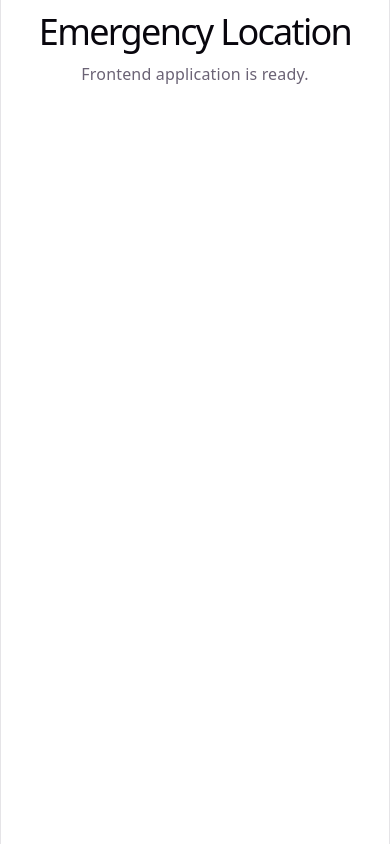
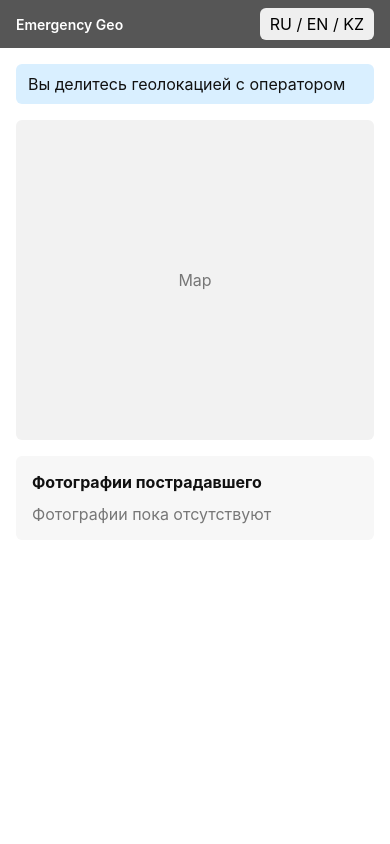
Before and after one commit to smileBlueRose/emergency-location, a React (Vite) app in the folder frontend/: page / in a window 390 px wide. Built offline with nearby package versions, Linux system fonts and the light colour scheme.

Commit message:
implement responsive UI foundation

```diff
--- /dev/null
+++ b/frontend/src/components/layout/Header.tsx
@@ -0,0 +1,11 @@
+import { LanguageSwitcher } from '../ui/LanguageSwitcher';
+
+export function Header() {
+  return (
+    <header className="app-header">
+      <div className="app-header__brand">Emergency Geo</div>
+
+      <LanguageSwitcher />
+    </header>
+  );
+}
--- /dev/null
+++ b/frontend/src/components/map/MapPanel.tsx
@@ -0,0 +1,9 @@
+export function MapPanel() {
+  return (
+    <section className="map-panel" aria-label="Map">
+      <div className="map-panel__placeholder">
+        Map
+      </div>
+    </section>
+  );
+}
--- /dev/null
+++ b/frontend/src/components/photos/PhotoPanel.tsx
@@ -0,0 +1,13 @@
+export function PhotoPanel() {
+  return (
+    <section className="photo-panel">
+      <h2 className="photo-panel__title">
+        Фотографии пострадавшего
+      </h2>
+
+      <div className="photo-panel__content">
+        Фотографии пока отсутствуют
+      </div>
+    </section>
+  );
+}
--- /dev/null
+++ b/frontend/src/components/ui/LanguageSwitcher.tsx
@@ -0,0 +1,7 @@
+export function LanguageSwitcher() {
+  return (
+    <button type="button" className="language-switcher">
+      RU / EN / KZ
+    </button>
+  );
+}
--- a/frontend/src/index.css
+++ b/frontend/src/index.css
@@ -1,111 +1,125 @@
 :root {
-  --text: #6b6375;
-  --text-h: #08060d;
-  --bg: #fff;
-  --border: #e5e4e7;
-  --code-bg: #f4f3ec;
-  --accent: #aa3bff;
-  --accent-bg: rgba(170, 59, 255, 0.1);
-  --accent-border: rgba(170, 59, 255, 0.5);
-  --social-bg: rgba(244, 243, 236, 0.5);
-  --shadow:
-    rgba(0, 0, 0, 0.1) 0 10px 15px -3px, rgba(0, 0, 0, 0.05) 0 4px 6px -2px;
-
-  --sans: system-ui, 'Segoe UI', Roboto, sans-serif;
-  --heading: system-ui, 'Segoe UI', Roboto, sans-serif;
-  --mono: ui-monospace, Consolas, monospace;
-
-  font: 18px/145% var(--sans);
-  letter-spacing: 0.18px;
-  color-scheme: light dark;
-  color: var(--text);
-  background: var(--bg);
+  font-family: Inter, system-ui, sans-serif;
+  color: #111;
+  background: #fff;
   font-synthesis: none;
   text-rendering: optimizeLegibility;
-  -webkit-font-smoothing: antialiased;
-  -moz-osx-font-smoothing: grayscale;
-
-  @media (max-width: 1024px) {
-    font-size: 16px;
-  }
 }
 
-@media (prefers-color-scheme: dark) {
-  :root {
-    --text: #9ca3af;
-    --text-h: #f3f4f6;
-    --bg: #16171d;
-    --border: #2e303a;
-    --code-bg: #1f2028;
-    --accent: #c084fc;
-    --accent-bg: rgba(192, 132, 252, 0.15);
-    --accent-border: rgba(192, 132, 252, 0.5);
-    --social-bg: rgba(47, 48, 58, 0.5);
-    --shadow:
-      rgba(0, 0, 0, 0.4) 0 10px 15px -3px, rgba(0, 0, 0, 0.25) 0 4px 6px -2px;
-  }
-
-  #social .button-icon {
-    filter: invert(1) brightness(2);
-  }
-}
-
-#root {
-  width: 1126px;
-  max-width: 100%;
-  margin: 0 auto;
-  text-align: center;
-  border-inline: 1px solid var(--border);
-  min-height: 100svh;
-  display: flex;
-  flex-direction: column;
+* {
   box-sizing: border-box;
 }
 
-body {
+html,
+body,
+#root {
+  min-height: 100%;
   margin: 0;
 }
 
-h1,
-h2 {
-  font-family: var(--heading);
-  font-weight: 500;
-  color: var(--text-h);
+body {
+  min-width: 320px;
 }
 
-h1 {
-  font-size: 56px;
-  letter-spacing: -1.68px;
-  margin: 32px 0;
-  @media (max-width: 1024px) {
-    font-size: 36px;
-    margin: 20px 0;
+button,
+input {
+  font: inherit;
+}
+
+.page {
+  min-height: 100vh;
+  display: flex;
+  flex-direction: column;
+}
+
+.app-header {
+  min-height: 48px;
+  display: flex;
+  align-items: center;
+  justify-content: space-between;
+  padding: 0 16px;
+  background: #565656;
+  color: #fff;
+}
+
+.app-header__brand {
+  font-size: 14px;
+  font-weight: 600;
+}
+
+.language-switcher {
+  border: 0;
+  border-radius: 6px;
+  padding: 6px 10px;
+  cursor: pointer;
+}
+
+.user-page,
+.operator-page {
+  flex: 1;
+  padding: 16px;
+}
+
+.user-page {
+  display: flex;
+  flex-direction: column;
+  gap: 16px;
+}
+
+.user-page__status {
+  padding: 10px 12px;
+  border-radius: 6px;
+  background: #d9efff;
+}
+
+.map-panel {
+  width: 100%;
+  min-height: 320px;
+  border-radius: 6px;
+  overflow: hidden;
+  background: #f2f2f2;
+}
+
+.map-panel__placeholder {
+  min-height: inherit;
+  display: grid;
+  place-items: center;
+  color: #777;
+}
+
+.photo-panel {
+  padding: 16px;
+  border-radius: 6px;
+  background: #f7f7f7;
+}
+
+.photo-panel__title {
+  margin: 0 0 12px;
+  font-size: 16px;
+}
+
+.photo-panel__content {
+  color: #777;
+}
+
+.operator-page__content {
+  display: grid;
+  gap: 16px;
+}
+
+@media (min-width: 900px) {
+  .user-page {
+    max-width: 500px;
+    width: 100%;
+    margin: 0 auto;
+  }
+
+  .operator-page__content {
+    grid-template-columns: minmax(0, 1fr) 320px;
+    align-items: start;
+  }
+
+  .map-panel {
+    min-height: 520px;
   }
 }
-h2 {
-  font-size: 24px;
-  line-height: 118%;
-  letter-spacing: -0.24px;
-  margin: 0 0 8px;
-  @media (max-width: 1024px) {
-    font-size: 20px;
-  }
-}
-p {
-  margin: 0;
-}
-
-code,
-.counter {
-  font-family: var(--mono);
-  display: inline-flex;
-  border-radius: 4px;
-  color: var(--text-h);
-}
-
-code {
-  font-size: 15px;
-  line-height: 135%;
-  padding: 4px 8px;
-  background: var(--code-bg);
-}
--- /dev/null
+++ b/frontend/src/pages/operator/OperatorPage.tsx
@@ -0,0 +1,23 @@
+import { Header } from '../../components/layout/Header';
+import { MapPanel } from '../../components/map/MapPanel';
+import { PhotoPanel } from '../../components/photos/PhotoPanel';
+
+export function OperatorPage() {
+  return (
+    <div className="page">
+      <Header />
+
+      <main className="operator-page">
+        <section className="operator-page__content">
+          <div className="operator-page__map">
+            <MapPanel />
+          </div>
+
+          <div className="operator-page__photos">
+            <PhotoPanel />
+          </div>
+        </section>
+      </main>
+    </div>
+  );
+}
--- /dev/null
+++ b/frontend/src/pages/user/UserPage.tsx
@@ -0,0 +1,21 @@
+import { Header } from '../../components/layout/Header';
+import { MapPanel } from '../../components/map/MapPanel';
+import { PhotoPanel } from '../../components/photos/PhotoPanel';
+
+export function UserPage() {
+  return (
+    <div className="page">
+      <Header />
+
+      <main className="user-page">
+        <section className="user-page__status">
+          Вы делитесь геолокацией с оператором
+        </section>
+
+        <MapPanel />
+
+        <PhotoPanel />
+      </main>
+    </div>
+  );
+}
```
Also changed, not shown: frontend/src/app/router/index.tsx (+7 -2 lines), frontend/src/components/layout/Footer.tsx (added).
